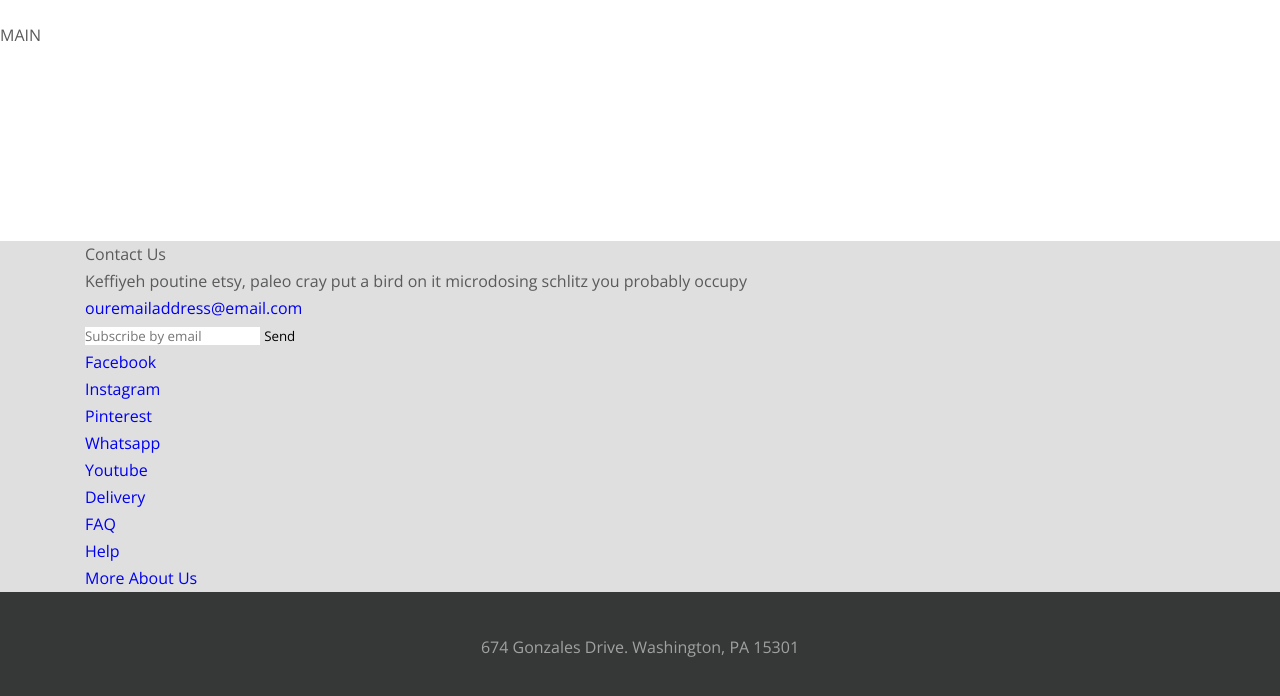
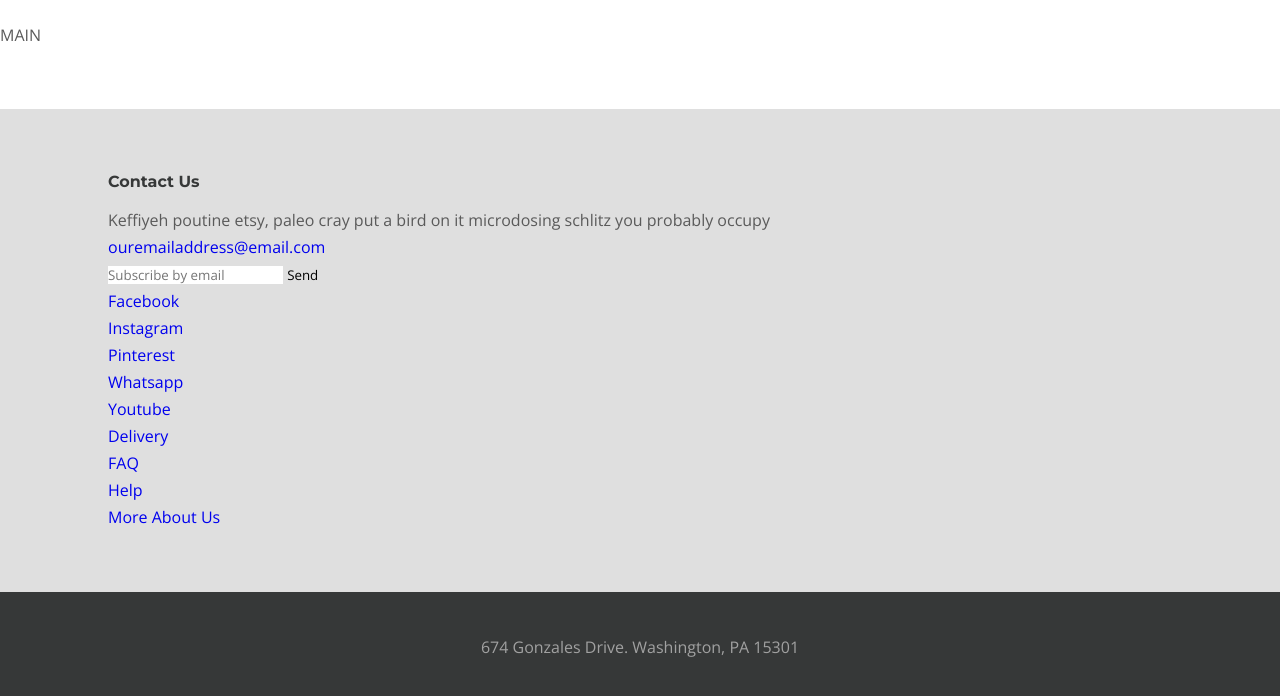
Before and after one commit to jeka5650962/desire-gulp, a website: page app/index.html in a window 1280 px wide. Shown: the part 98-794 px from the top of the page. Drawn offline with nearby package versions, Linux system fonts and the light colour scheme.

Commit message:
270623 1126

```diff
--- a/app/scss/style.scss
+++ b/app/scss/style.scss
@@ -41,7 +41,16 @@
 .footer {
     &__content {
         background-color: #dfdfdf;
+        padding: 61px 80px;
     }
+
+    &__info-title {
+        @extend %title-font;
+        color: $title;
+        line-height: 23px;
+        margin: 0 0 14px 0;
+    }
+
     &__copyright {
         background-color: $title;
         color: #a1a1a1;
```
Also changed, not shown: app/css/style.min.css.
